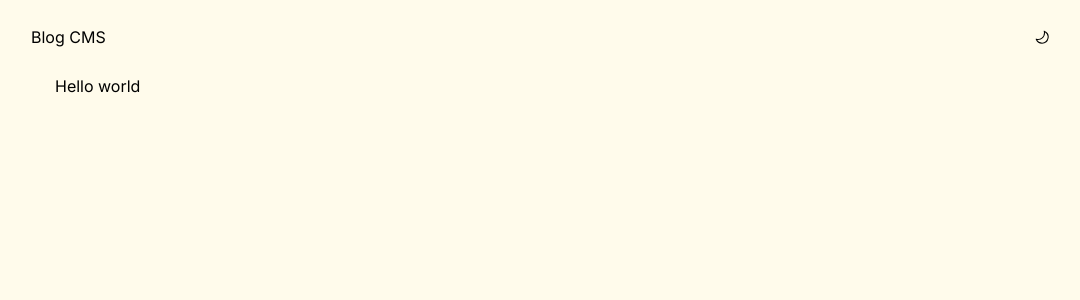
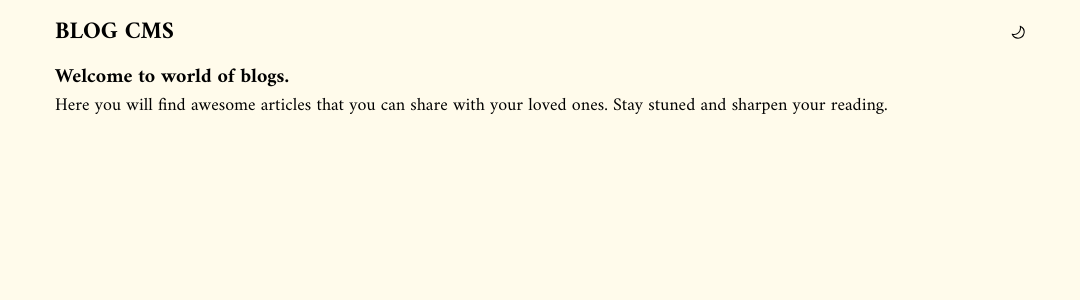
Before and after one commit to Bellamy01/jubilant-cms, a Next.js app: page / in a window 1280 px wide. Shown: the top 300 px of the page, without its empty margins (97-1177 px from the left). Built offline with nearby package versions, Linux system fonts and the light colour scheme.

Commit message:
Styles and themes

```diff
--- /dev/null
+++ b/app/(admin)/studio/[[...index]]/layout.tsx
@@ -0,0 +1,10 @@
+import CmsHeader from "@/components/cms-header";
+
+export default function Layout({ children }: { children: React.ReactNode }) {
+  return (
+    <main>
+      <CmsHeader/>
+      {children}
+    </main>
+  );
+}
--- /dev/null
+++ b/app/(admin)/studio/[[...index]]/page.tsx
@@ -0,0 +1,17 @@
+"use client";
+
+/**
+ * This route is responsible for the built-in authoring environment using Sanity Studio.
+ * All routes under your studio path is handled by this file using Next.js' catch-all routes:
+ * https://nextjs.org/docs/routing/dynamic-routes#catch-all-routes
+ *
+ * You can learn more about the next-sanity package here:
+ * https://github.com/sanity-io/next-sanity
+ */
+
+import { NextStudio } from "next-sanity/studio";
+import config from "../../../../sanity.config";
+
+export default function StudioPage() {
+  return <NextStudio config={config} />;
+}
--- /dev/null
+++ b/app/(client)/layout.tsx
@@ -0,0 +1,15 @@
+import Header from '@/components/header';
+import React from 'react'
+
+export default function Layout({
+  children,
+}:{
+  children: React.ReactNode;
+}) {
+  return (
+    <main className="max-w-5xl mx-auto h-auto px-6">
+      <Header />
+      {children}
+    </main>
+  );
+}
--- /dev/null
+++ b/app/(client)/page.tsx
@@ -0,0 +1,15 @@
+import { bebas } from "@/utils/fonts";
+
+export default function Home() {
+  return (
+    <div>
+      <h2 className="text-xl font-bold">
+        Welcome to world of blogs.
+      </h2>
+      <p className="text-lg">
+        Here you will find awesome articles that you can share with your loved
+        ones. Stay stuned and sharpen your reading.
+      </p>
+    </div>
+  );
+}
--- a/app/layout.tsx
+++ b/app/layout.tsx
@@ -1,10 +1,7 @@
 import type { Metadata } from "next";
-import { Inter } from "next/font/google";
 import "./globals.css";
-import Header from "@/components/header";
 import Provider from "@/components/provider";
-
-const inter = Inter({ subsets: ["latin"] });
+import { amiri } from "@/utils/fonts";
 
 export const metadata: Metadata = {
   title: "Blog Cms",
@@ -19,11 +16,10 @@ export default function RootLayout({
   return (
     <html lang="en">
       <body
-        className={`${inter.className} bg-amber-50 text-black dark:text-amber-50 dark:bg-slate-900`}
+        className={`${amiri.className} bg-amber-50 text-black dark:text-amber-50 dark:bg-slate-900`}
       >
         <Provider>
-          <Header />
-          <main className="max-w-5xl mx-auto h-auto px-6">{children}</main>
+          {children}
         </Provider>
       </body>
     </html>
--- a/app/page.tsx
+++ /dev/null
@@ -1,7 +0,0 @@
-export default function Home() {
-  return (
-    <div>
-      Hello world
-    </div>
-  );
-}
--- /dev/null
+++ b/components/cms-header.tsx
@@ -0,0 +1,12 @@
+import Link from "next/link";
+
+export default function CmsHeader() {
+  return (
+    <div className="flex items-center justify-between p-2">
+      <Link href="/" className="flex items-center justify-center gap-2 px-2 bg-red-500">
+        <p className="text-amber-50">BLOG CMS</p>
+      </Link>
+      <div>Welcome to BLOG CMS Studio. Here you can CRUD your web application data.</div>
+    </div>
+  );
+}
--- a/components/header.tsx
+++ b/components/header.tsx
@@ -1,10 +1,13 @@
+import Link from "next/link";
 import ThemeSwitcher from "./theme-switcher";
 
 export default function Header() {
   return (
-    <div className="flex py-6 mx-auto max-w-5xl items-center justify-between">
-        <h1>Blog CMS</h1>
-        <ThemeSwitcher/>
+    <div className="flex py-4 mx-auto max-w-5xl items-center justify-between">
+      <Link href="/">
+        <h1 className="text-2xl uppercase font-bold">Blog CMS</h1>
+      </Link>
+      <ThemeSwitcher />
     </div>
-  )
+  );
 }
```
